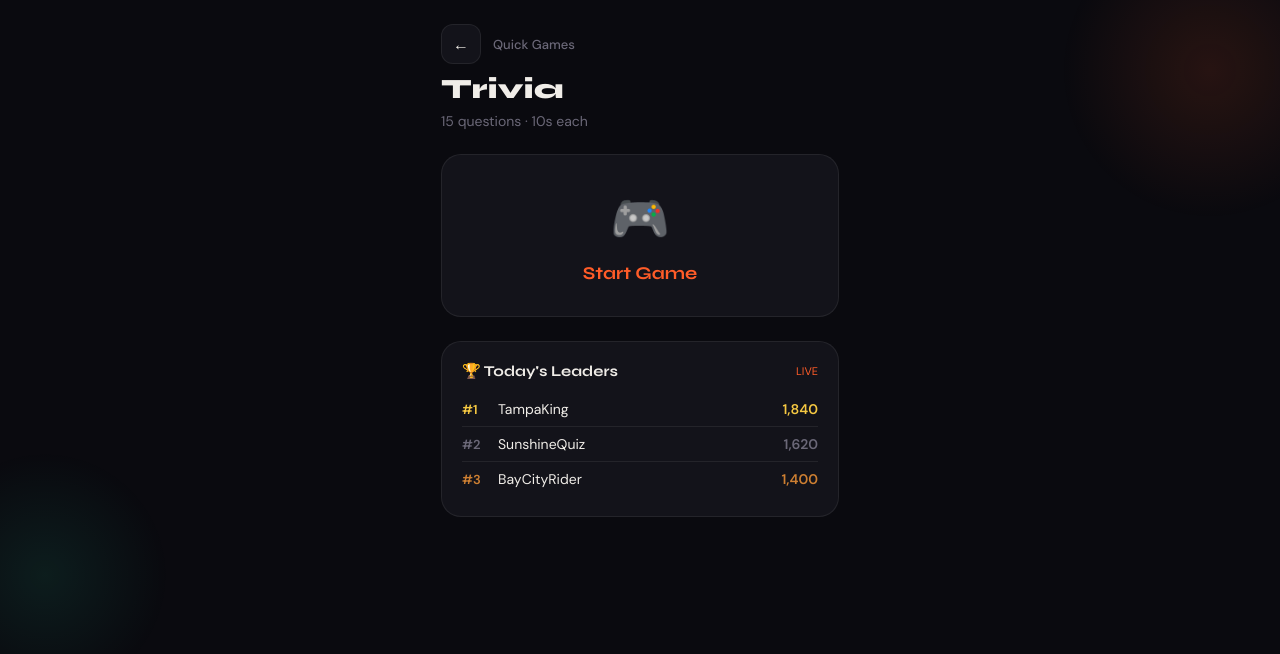
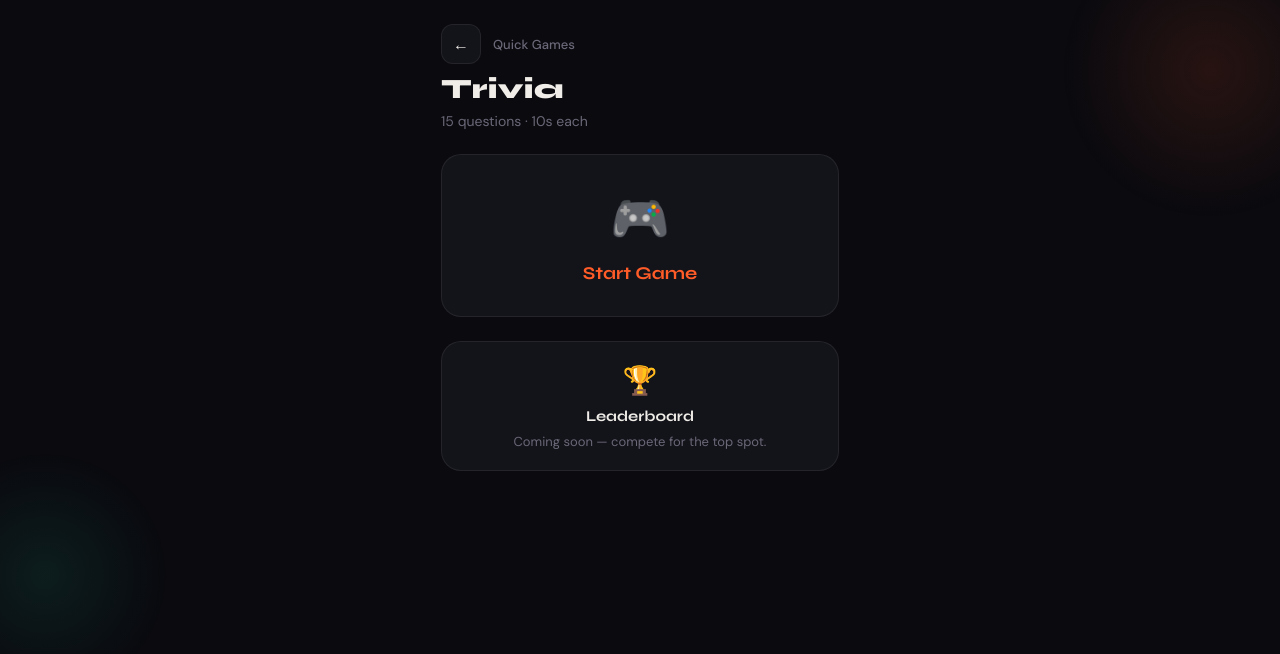
Before and after one commit to devignux-cell/roadcompanion, a Next.js app: page /games in a window 1280 px wide. Shown: the top 654 px of the page. Built offline with nearby package versions, Linux system fonts and the light colour scheme.

Commit message:
adjust auth

```diff
--- a/src/app/HomeClient.tsx
+++ b/src/app/HomeClient.tsx
@@ -154,7 +154,7 @@ export default function HomeClient({ weather, username }: HomeClientProps) {
                   alt={account.display_name}
                   width={84}
                   height={84}
-                  style={{ objectFit: "cover", width: "100%", height: "100%" }}
+                  style={{ objectFit: "cover", objectPosition: "20% 28%", width: "100%", height: "100%" }}
                   unoptimized
                 />
               ) : (
--- a/src/app/driver/edit-profile/page.tsx
+++ b/src/app/driver/edit-profile/page.tsx
@@ -606,7 +606,7 @@ export default function DriverEditProfilePage() {
                 alt={displayName || "Profile"}
                 width={84}
                 height={84}
-                style={{ objectFit: "cover", width: "100%", height: "100%" }}
+                style={{ objectFit: "cover", objectPosition: "20% 28%", width: "100%", height: "100%" }}
                 unoptimized
               />
             ) : (
--- a/src/components/games/LeaderboardTeaser.tsx
+++ b/src/components/games/LeaderboardTeaser.tsx
@@ -1,10 +1,4 @@
 import { COLORS } from "@/lib/constants/colors";
-
-const LEADERS: [string, number, string][] = [
-  ["TampaKing", 1840, COLORS.gold],
-  ["SunshineQuiz", 1620, COLORS.muted],
-  ["BayCityRider", 1400, "#CD7F32"],
-];
 
 export default function LeaderboardTeaser() {
   return (
@@ -15,45 +9,26 @@ export default function LeaderboardTeaser() {
         borderRadius: 20,
         padding: 20,
         border: `1px solid ${COLORS.border}`,
+        display: "flex",
+        flexDirection: "column",
+        alignItems: "center",
+        gap: 8,
+        textAlign: "center",
       }}
     >
+      <div style={{ fontSize: 28 }}>🏆</div>
       <div
         style={{
-          display: "flex",
-          alignItems: "center",
-          justifyContent: "space-between",
-          marginBottom: 12,
+          fontFamily: "'Syne', var(--font-syne), sans-serif",
+          fontWeight: 700,
+          fontSize: 15,
         }}
       >
-        <div
-          style={{
-            fontFamily: "'Syne', var(--font-syne), sans-serif",
-            fontWeight: 700,
-            fontSize: 15,
-          }}
-        >
-          🏆 Today&apos;s Leaders
-        </div>
-        <div style={{ fontSize: 11, color: COLORS.accent }}>LIVE</div>
+        Leaderboard
       </div>
-      {LEADERS.map(([name, pts, color], i) => (
-        <div
-          key={name}
-          style={{
-            display: "flex",
-            alignItems: "center",
-            gap: 12,
-            padding: "8px 0",
-            borderBottom: i < LEADERS.length - 1 ? `1px solid ${COLORS.border}` : "none",
-          }}
-        >
-          <div style={{ width: 24, fontWeight: 700, color, fontSize: 13 }}>#{i + 1}</div>
-          <div style={{ flex: 1, fontSize: 14, color: COLORS.text }}>{name}</div>
-          <div style={{ fontSize: 14, fontWeight: 600, color }}>
-            {pts.toLocaleString()}
-          </div>
-        </div>
-      ))}
+      <div style={{ fontSize: 13, color: COLORS.muted }}>
+        Coming soon — compete for the top spot.
+      </div>
     </div>
   );
 }
--- a/src/types/account.ts
+++ b/src/types/account.ts
@@ -20,7 +20,6 @@ export interface Account {
   id: string;
   type: "Driver" | "Passenger";
   username: string;
-  password_hash: string;
   email?: string;
   display_name: string;
   city: string;
```
Also changed, not shown: src/app/page.tsx (+7 -6 lines), src/lib/actions/login.ts (added, +12 -0 lines), src/lib/data/account.ts (+9 -15 lines), public/profile-pic.jpg (added), src/lib/images/profile-pic.JPG (added).
